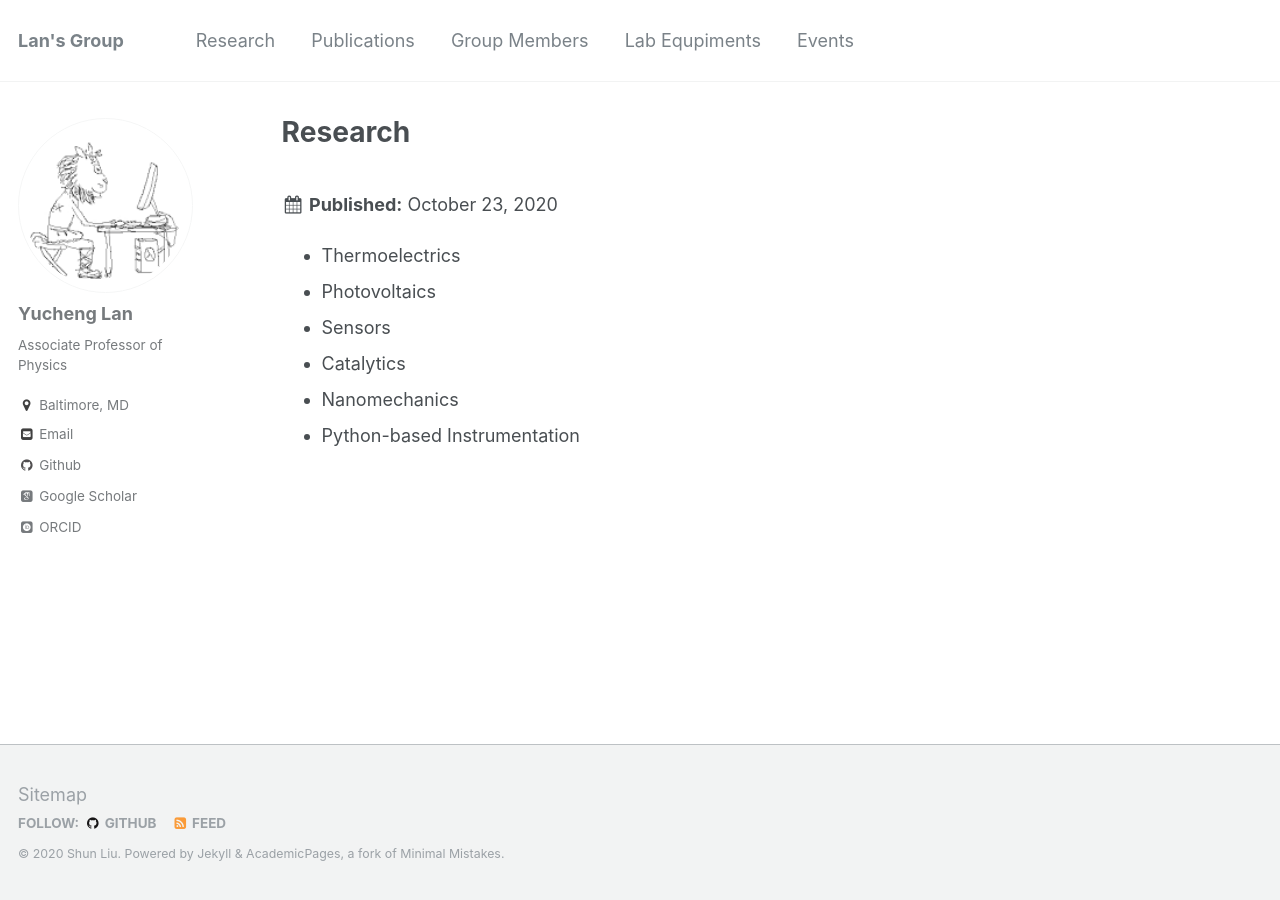
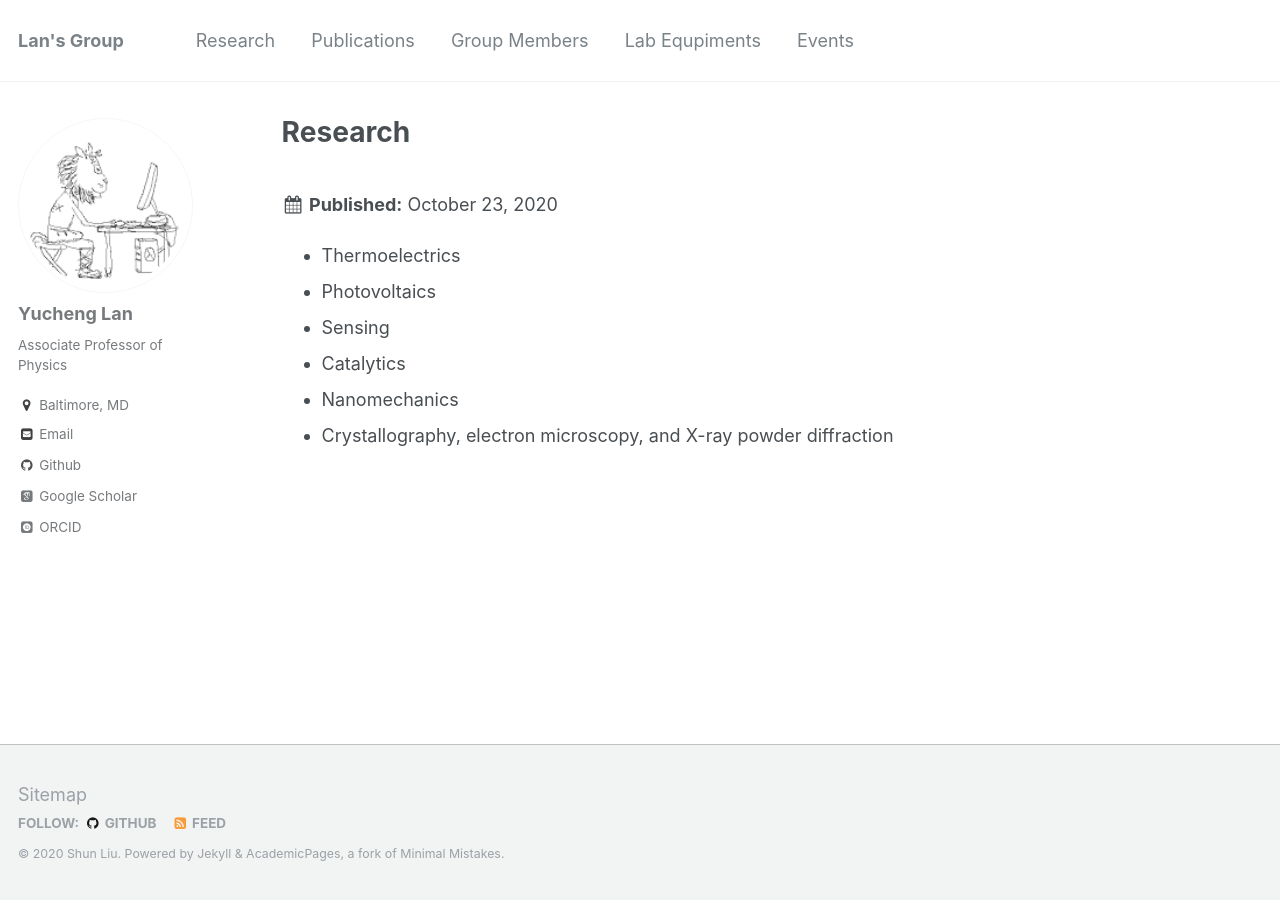
Before and after one commit to yuchenglan/LanGroup, a Jekyll site: the page built from _pages/research.html, in a window 1280 px wide. Built offline with Jekyll 4.4.1, drawn with Linux system fonts in a browser that asks for light colours; some web fonts are replaced.

Commit message:
Update and rename TE.md to list.md

```diff
--- a/_research/TE.md
+++ b/_research/list.md
@@ -1,14 +1,14 @@
 ---
 title: ""
 collection: research
-permalink: /research/TE
+permalink: /research/list
 venue: "Lan's Group"
 ---
 
 
 * Thermoelectrics
 * Photovoltaics
-* Sensors
+* Sensing
 * Catalytics
 * Nanomechanics
-* Python-based Instrumentation
+* Crystallography, electron microscopy, and X-ray powder diffraction
```
